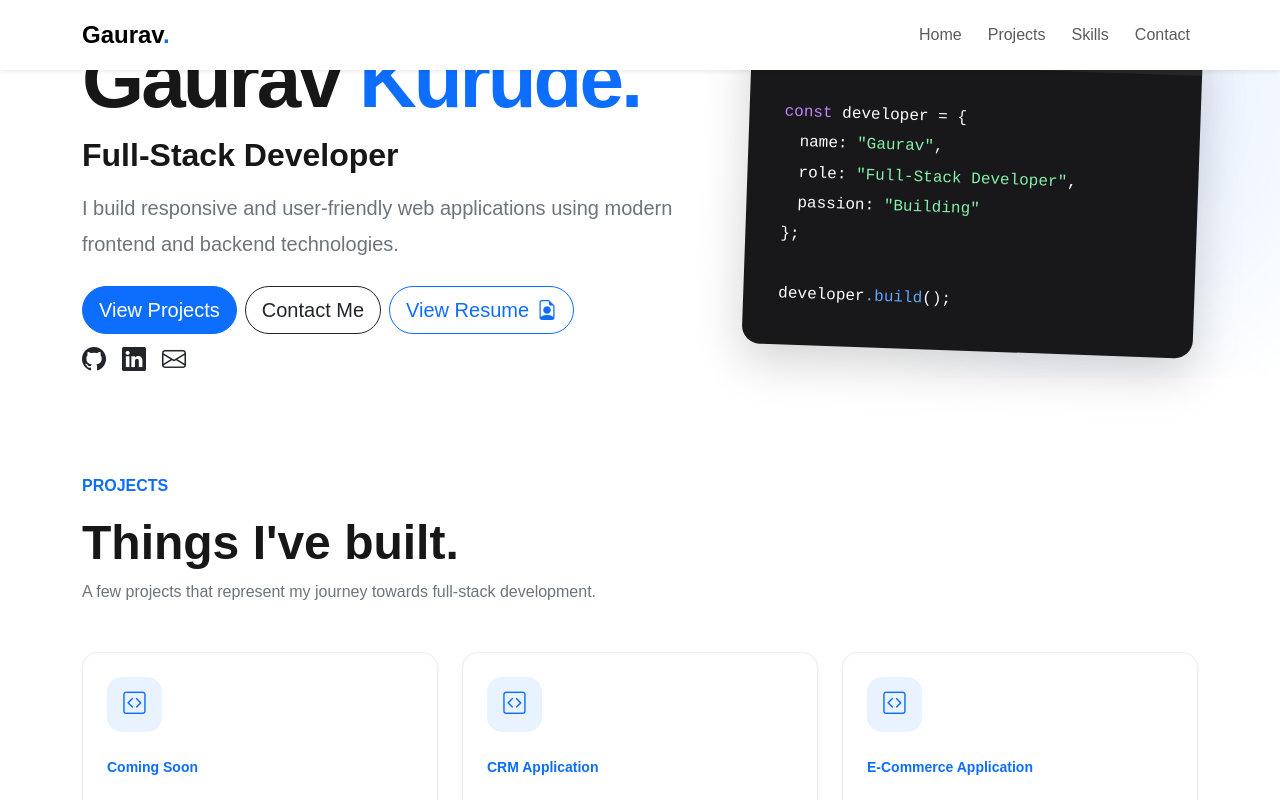
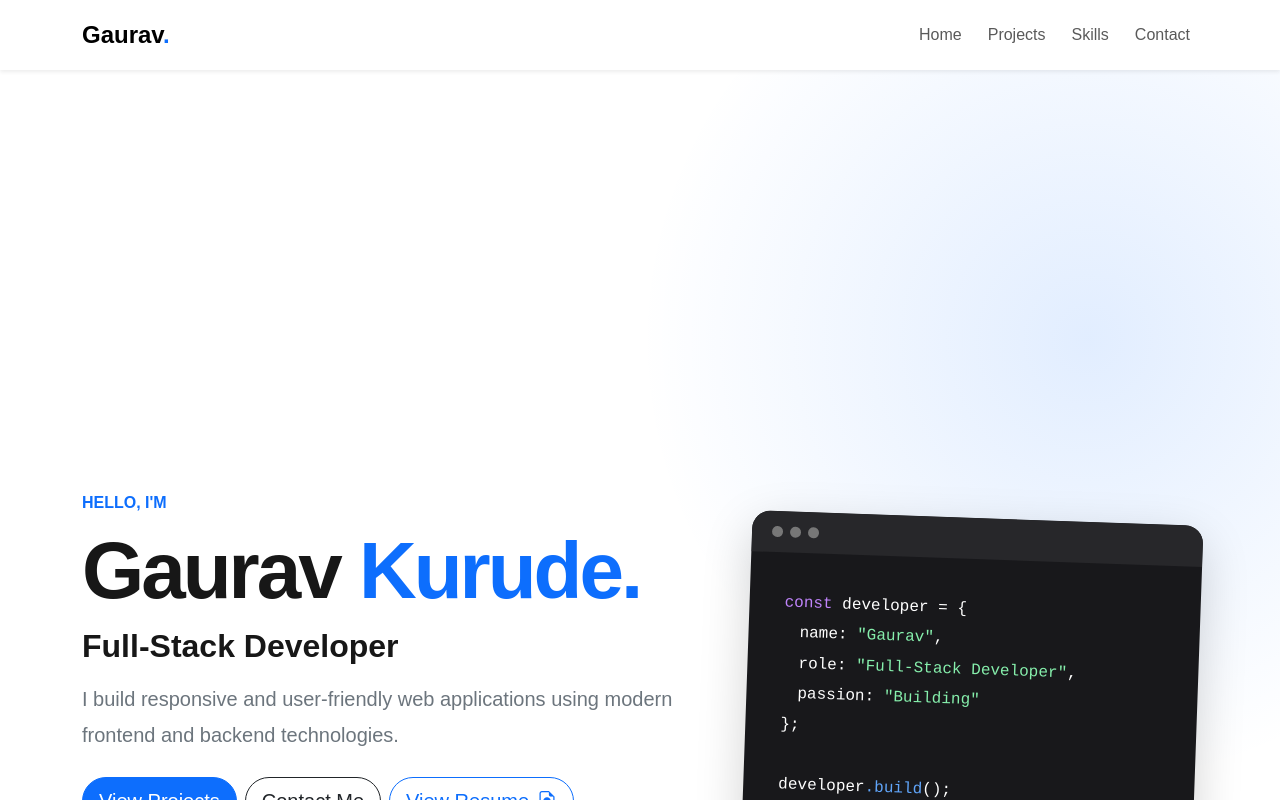
Before and after one commit to Gaurav-Kurude/Gaurav-Kurude, a React (Vite) app: page / in a window 1280 px wide. Shown: the top 800 px of the page. Built offline with nearby package versions, Linux system fonts and the light colour scheme.

Commit message:
gaurav-portfolio

```diff
--- a/src/App.css
+++ b/src/App.css
@@ -332,3 +332,9 @@ body {
         min-height: 200vh !important;
     }
 }
+
+@media (width >= 992px) {
+    .hero-section .min-vh-100 {
+        min-height: 170vh !important;
+    }
+}
```
